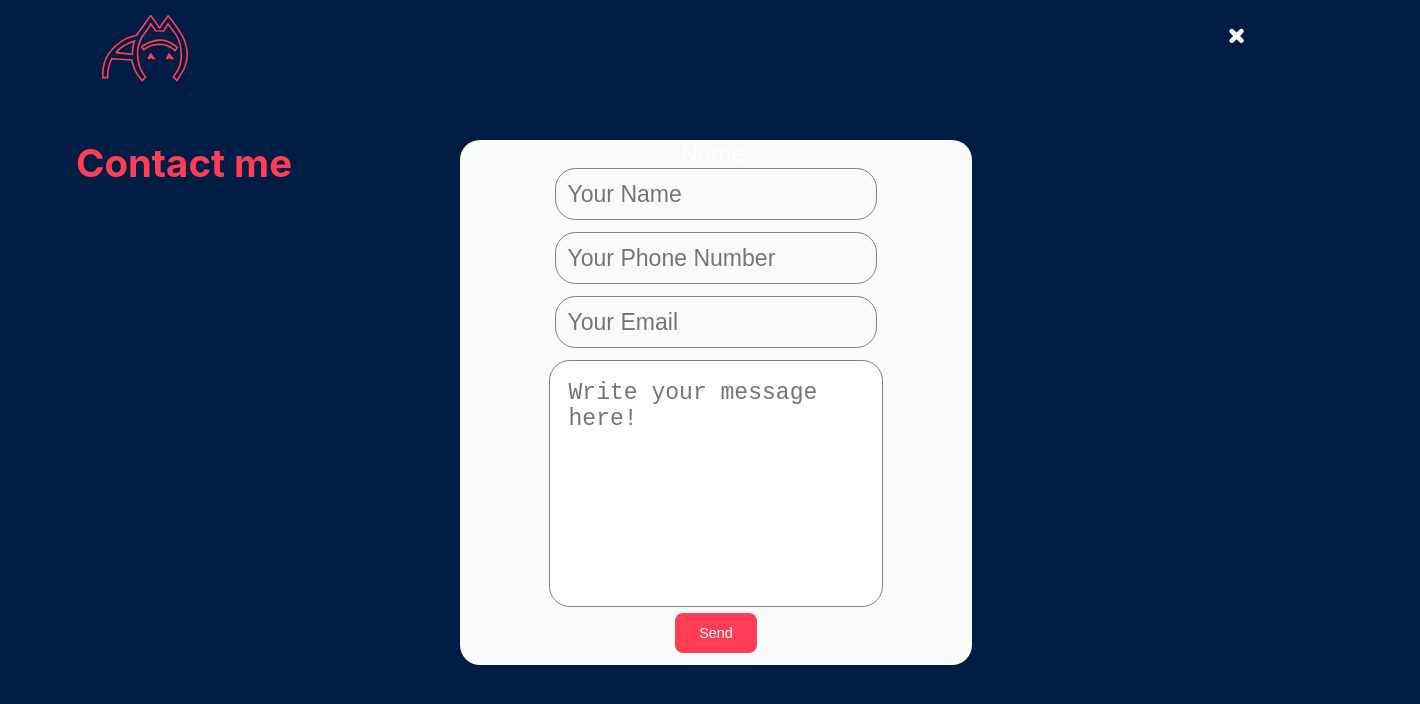
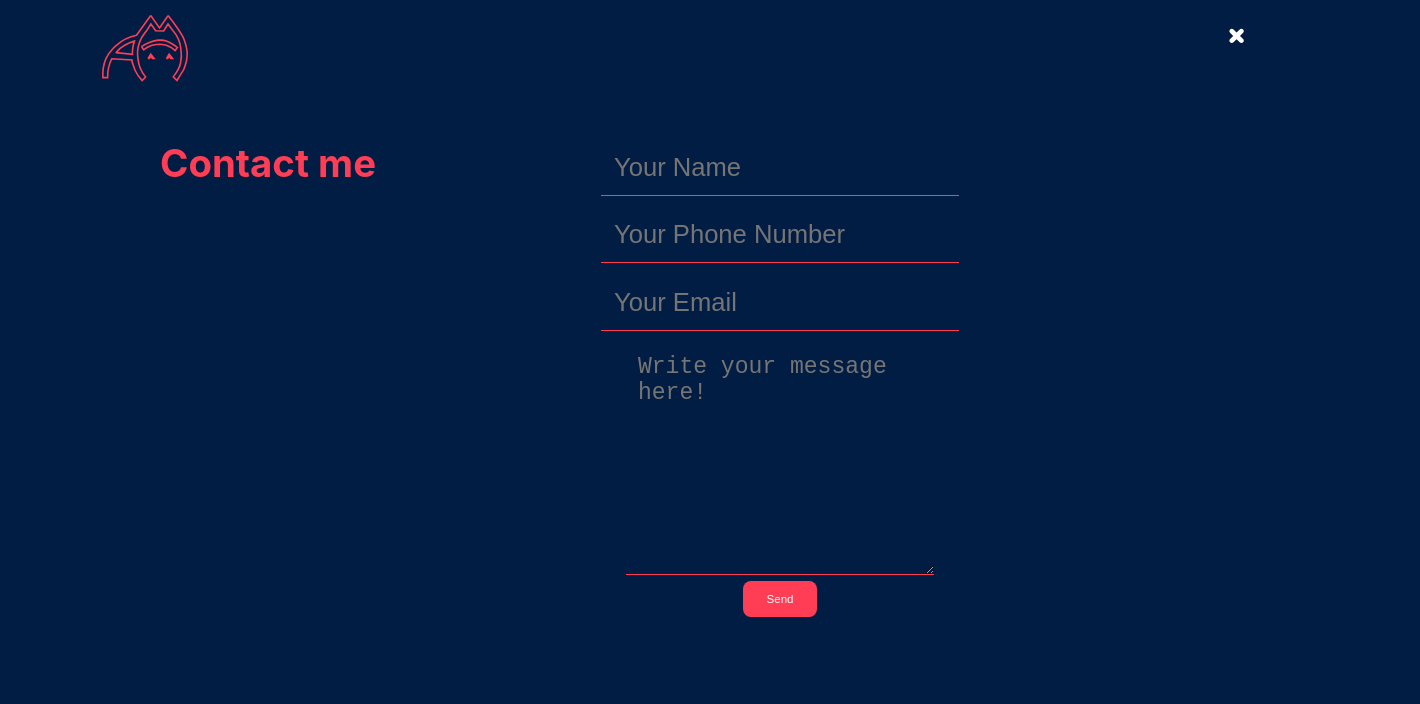
Before and after one commit to annamardesign/AnnaPortfolio, a React (Create React App) app: page /contact in a window 1280 px wide. Shown: the top 704 px of the page, 1420 px wide, since content can reach past the window. Built offline with nearby package versions, Linux system fonts and the light colour scheme.

Commit message:
Email and CV Download Features Added/ Contact Page Removed

```diff
--- a/package.json
+++ b/package.json
@@ -6,13 +6,16 @@
     "@testing-library/jest-dom": "^4.2.4",
     "@testing-library/react": "^9.5.0",
     "@testing-library/user-event": "^7.2.1",
+    "copy-to-clipboard": "^3.3.1",
     "immutable": "^4.0.0-rc.12",
     "react": "^16.13.1",
     "react-dom": "^16.13.1",
     "react-icons": "^3.11.0",
     "react-router-dom": "^5.2.0",
     "react-scripts": "3.4.3",
-    "react-widgets": "^5.0.0-beta.21"
+    "react-tooltip": "^4.2.11",
+    "react-widgets": "^5.0.0-beta.21",
+    "save": "^2.4.0"
   },
   "scripts": {
     "start": "react-scripts start",
--- /dev/null
+++ b/src/components/email.css
@@ -0,0 +1,10 @@
+
+
+.message {
+ position: relative;
+ top: 2.9rem;
+ display: block;
+ color: #ff3e55;
+ font-size: 1vw;
+ background: transparent;
+}
--- /dev/null
+++ b/src/components/email.jsx
@@ -0,0 +1,39 @@
+import React, { Component } from "react";
+import { BsEnvelope } from 'react-icons/bs';
+import copy from "copy-to-clipboard";
+import './email.css';
+
+export default class Email extends Component {
+  constructor(props) {
+    super(props)
+
+    this.state = {
+      email: "annamardesignbg@gmail.com",
+      isCopied: false
+    }
+  }
+
+    copyEmail = () => {
+    copy(this.state.email);
+    this.setState({isCopied: true})
+    }
+
+
+  render() {
+      const{ email, isCopied } = this.state;
+
+    return (
+      <div>
+        <div>
+          <a onClick={() => this.copyEmail()} ><BsEnvelope/></a>
+          {
+            isCopied ?
+            <div className="message">
+               Email successfully copied!
+            </div> : null
+          }
+        </div>
+      </div>
+    )
+  }
+}
--- /dev/null
+++ b/src/contact.css
@@ -0,0 +1,112 @@
+ /* CONTACT CSS */
+
+ .main-section {
+    display: grid;
+    grid-template-columns: 1fr 1fr;
+    grid-template-rows: 1fr;
+   }
+
+   .contact {
+    grid: 1/2;
+    width: 20vw;
+   }
+
+   .contact-form {
+    grid: 2/3;
+    background-color:transparent;
+    width: 60vw;
+    max-width: 50%;
+    border-radius: 20px;
+    margin: 0 10vw;
+   }
+
+   .input-group {
+    margin-bottom:-1rem;
+    display: block;
+    resize: vertical;
+    width: 100%;
+   }
+
+   .input-group:last-child {
+    margin-bottom: 0;
+   }
+
+   .input-group label {
+    display:block;
+    margin-bottom: 0rem;
+    font-size: 2vw;
+   }
+
+   .input-group .form-input {
+    outline:none;
+    font-size: 2vw;
+    padding: 0.5em;
+    border: none;
+    border-bottom: 0.1rem solid #ff3e55;
+    background: transparent;
+   }
+
+   .input-group .form-input:focus {
+    border-color:#1762a7;
+   }
+
+   .contact-text {
+    font-size: 3vw;
+    font-weight: bold;
+    margin: 0;
+    color: #ff3e55;
+   }
+
+   .send-btn {
+    color:#ffff;
+    background-color:#ff3e55;
+    padding: 0.75rem 1.5rem;
+    border-radius: 0.5rem;
+    text-decoration: none;
+    font-size: 0.9vw;
+    outline: none;
+    border: none;
+    cursor: pointer;
+    display: block;
+    margin: 0 auto;
+  }
+
+   .send-btn:hover {
+    background-color:#ff3e59;
+  }
+
+   .send-btn:focus{
+    background-color:#ff3e55;
+   }
+
+   .form-control {
+     outline: none;
+     overflow: auto;
+     font-size: 1em;
+     padding: 0.5em;
+     color: #ff3e55;
+     resize: vertical;
+     width: 60%;
+     border: none;
+     border-bottom: 0.1rem solid #ff3e55;
+     background: transparent;
+
+   }
+
+   .form-control:focus {
+    border-color:#1762a7;
+   }
+
+   .form-input {
+   color:#ff3e55;
+   }
+
+   @media(max-width: 900px) {
+     .form-input .form-control {
+        display: block;
+       }
+     .form-input .form-control .btn-send {
+      width: 100vw;
+      padding: 100vw;
+     }
+    }
--- a/src/contact.jsx
+++ b/src/contact.jsx
@@ -1,4 +1,5 @@
 import React, { Component } from 'react';
+import './contact.css';
 class Contact extends Component {
     constructor(props) {
      super(props);
@@ -34,7 +35,6 @@ class Contact extends Component {
             <div className="contact"><p className="contact-text">Contact me</p></div>
          <form className="contact-form" onSubmit={this.handleSubmit.bind(this)} method="POST">
           <div className="input-group">
-           <label htmlFor="name" >Name:</label>
            <input type="text"
             placeholder="Your Name"
             className="form-input"
--- a/src/index.css
+++ b/src/index.css
@@ -25,160 +25,6 @@ code {
 }
 
 
- /* SOCIAL MEDIA */
-   .social-container {
-    background: #021D44;
-    margin-right: 1rem;
-    position: relative;
-	  display: inline-block;
-    padding: 0 1rem;
-	  outline: none;
-	  color: #F9FAFA;
-    text-decoration: none;
-    line-height: 1.5rem;
-    justify-content: center;
-    align-items: center;
-    }
-
-    a.social {
-      justify-content: space-between;
-      margin-left: 1rem;
-      color: #FFFFFF;
-
-    }
-
-    .menu-icon {
-      color: #fff;
-      font-size: 2rem;
-    }
-
-
-    a.social:hover {
-    transform: translateY(-2px);
-    color: #888;
-    transition: color 0.5s;
-    }
-
-    .icon {
-    display: inline-block;
-    align-items: center;
-    justify-content: space-between;
-    -webkit-transition: all 150ms linear;
-    -moz-transition: all 150ms linear;
-    -ms-transition: all 150ms linear;
-    -o-transition: all 150ms linear;
-    transition: all 150ms linear;
-    line-height: 1;
-    font-size: 1.5rem;
-    margin-bottom: 0;
-    color: #FFFFFF;
-    }
-
-
-   /* CONTACT CSS */
-
-   .main-section {
-    display: flex;
-    justify-content: space-around;
-    align-items: wrap;
-    flex-grow: 1;
-   }
-   .contact {
-    display:flex;
-    flex-wrap: wrap;
-    width: 20vw;
-    max-width: inherit;
-    margin-left:-10vw;
-   }
-   .contact-form {
-    display:flex;
-    flex-basis:80vw;
-    flex-wrap: wrap;
-    flex-direction: column;
-    background-color:#F9FAFA;
-    width: 60vw;
-    max-width: 50%;
-    border-radius: 20px;
-    margin-right: 10vw;
-   }
-
-   .input-group {
-    margin-bottom:-1rem;
-    display: block;
-    flex-direction: column;
-    flex: 1;
-
-   }
-   .input-group:last-child {
-    margin-bottom: 0;
-   }
-   .input-group label {
-    display:block;
-    margin-bottom: 0rem;
-   }
-   .input-group .form-input {
-    outline:none;
-    background: none;
-    background-color: transparent;
-    border:1px solid #808080;
-    font-size: 1em;
-    padding: 0.5em;
-    color: inherit;
-    border-radius: 0.9em;
-   }
-   .input-group .form-input:focus {
-    border-color:#1762a7;
-   }
-
-   .contact-text {
-    font-size: 3vw;
-    font-weight: bold;
-    margin: 0;
-    color: #ff3e55;
-    margin: 0;
-
-   }
-   .send-btn {
-    color:white;
-    background-color:#ff3e55;
-    padding: 0.75rem 1.5rem;
-    border-radius: 0.5rem;
-    text-decoration: none;
-    font-size: 0.9rem;
-    outline: none;
-    border: none;
-    cursor: pointer;
-    display: block;
-    margin: 0 auto;
-  }
-   .send-btn:hover {
-    background-color:#ff3e59;
-  }
-   .send-btn:focus{
-    background-color:#ff3e55;
-   }
-
-   .form-control {
-     resize: none;
-     outline: none;
-     overflow: auto;
-     flex: 1;
-     font-size: 1em;
-     padding: 0.8em;
-     border-radius: 0.9em;
-     border-color:#808080;
-   }
-   .form-control:focus {
-    border-color:#1762a7;
-   }
-
-
-   @media(max-width: 900px) {
-   .page {
-    flex-direction: column;
-    justify-content: center;
-    }
-   }
 
     /* RESUME CSS */
     .background-section {
@@ -191,6 +37,7 @@ code {
      -ms-flex-pack: start;
      justify-content: flex-start;
     }
+
     .create {
       display:flex;
       flex-basis:50vw;
@@ -223,6 +70,7 @@ code {
       overflow: hidden;
       background-color: #222222;
     }
+
     .drawing-panel .fingerprint-panel {
       display:block;
       z-index: -1;
@@ -254,6 +102,9 @@ code {
      perspective-origin: 50% 50%;
      animation: animation 100s linear infinite;
     }
+
+
+
     @keyframes animation {
       100%{
        background-position: 0px-3000px;
--- a/src/navbar.css
+++ b/src/navbar.css
@@ -124,6 +124,70 @@
 
   }
 
+
+   /* SOCIAL MEDIA */
+   .social-container {
+    background: #021D44;
+    position: relative;
+	  display: inline-block;
+    padding: 0;
+	  outline: none;
+	  color: #F9FAFA;
+    text-decoration: none;
+    line-height: 1.5rem;
+    }
+
+    a.social  {
+      position: relative;
+      justify-content: space-between;
+      top: -1rem;
+      margin-left: 1rem;
+      color: #FFFFFF;
+
+    }
+
+    span.social {
+      justify-content: space-between;
+      position: relative;
+      top: -1rem;
+      margin-left: 1rem;
+      color: #FFFFFF;
+
+    }
+
+    a.social:hover  {
+      transform: translateY(-2px);
+      color: #888;
+      transition: color 0.5s;
+      }
+
+    span.social:hover {
+      transform: translateY(-2px);
+      color: #888;
+      transition: color 0.5s;
+    }
+
+    .menu-icon {
+      color: #fff;
+      font-size: 2rem;
+    }
+
+
+    .icon  {
+    display: inline-block;
+    align-items: center;
+    justify-content: space-between;
+    -webkit-transition: all 150ms linear;
+    -moz-transition: all 150ms linear;
+    -ms-transition: all 150ms linear;
+    -o-transition: all 150ms linear;
+    transition: all 150ms linear;
+    line-height: 1;
+    font-size: 1.5rem;
+    margin-bottom: 0;
+    color: #FFFFFF;
+    }
+
   @media screen and (min-width: 280px) and (max-width: 740px) {
 
     .nav-menu {
@@ -196,8 +260,8 @@
       position: absolute;
       top: 0;
       left: 0;
+     }
 
-     }
   }
 
   @media screen and (min-width: 740px) and (max-width: 960px) {
@@ -262,7 +326,7 @@
       transition: top 0.3s;
      }
 
-     .icon {
+     .icon  {
       bottom: 0;
       right: 1rem;
       padding: 0.9rem;
--- a/src/resume.jsx
+++ b/src/resume.jsx
@@ -1,6 +1,9 @@
 import React, { Component } from 'react';
 import FingerPrintPanel from "./common/fingerprint.jsx";
 import DrawingPanel from "./common/draw.jsx";
+import Email from './components/email.jsx';
+import ReactTooltip from 'react-tooltip';
+import { Link } from "react-router-dom";
 
 
 export default class Resume extends Component {
@@ -16,6 +19,11 @@ export default class Resume extends Component {
               <section className="about-me-center">
 
                   <img src={ require("./images/Anna.png")} style={{width:"50%"}} className="me"/>
+                  <ul className="links-wrap">
+                  <li className="icon"><span data-tip="Send me an email" data-for='myemail' className="social" activeclassname="active" style={{cursor: "pointer"}}><Email/></span></li>
+                  <ReactTooltip id="myemail" place="bottom" data-event="click" data-offset="{'place': 'left'}" type="light" effect="solid"/>
+                  <li className="icon"><Link to="/files/myfile.pdf" className="social" activeclassname="active" style={{fontSize:"1.2rem"}} target="_blank" download>Download CV</Link></li>
+                  </ul>
                   <div className="text">
                   <p> Hi, my name is Anna Marinova and I'm a Front-end Developer who focuses on writing clean, elegant and efficient code.</p>
                   <p> I have Professional Degree in Web Design from NET IT Ltd. Web Academy. My superpowers are <span style={{color:"#ff3e55"}}>HTML5, CSS, JavaScript, React</span>.</p>
```
Also changed, not shown: src/navbar.jsx (+12 -7 lines), 2 other files (tests, documents, lock files or other folders).
